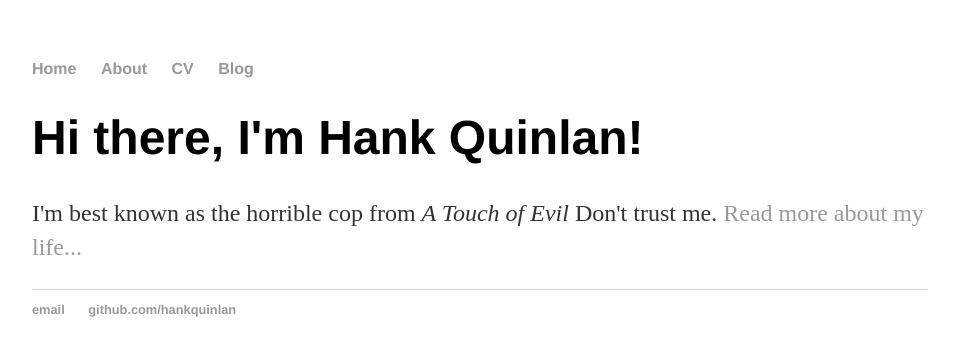
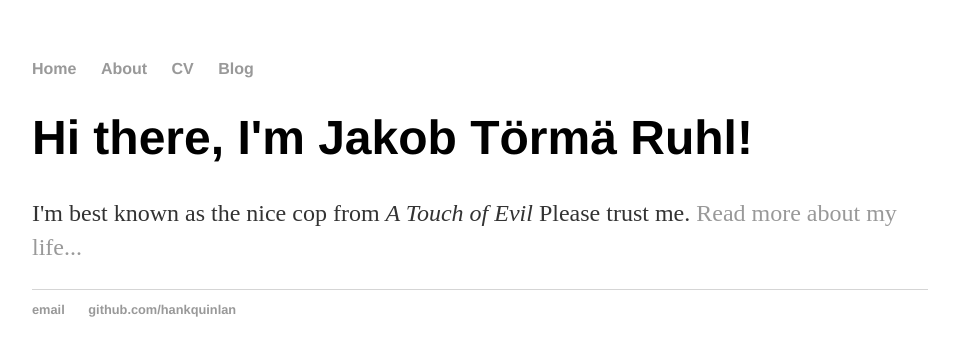
Before and after one commit to litasa/litasa.github.io, a Jekyll site: the page built from index.html, in a window 1280 px wide. Shown: the top 356 px of the page, without its empty margins (160-1115 px from the left). Built offline with Jekyll 4.4.1, drawn with Linux system fonts in a browser that asks for light colours.

Commit message:
Update index.html

```diff
--- a/index.html
+++ b/index.html
@@ -1,8 +1,8 @@
 ---
 layout: default
-title: Hank Quinlan, Horrible Cop
+title: Jakob Törmä Ruhl
 ---
 <div class="blurb">
-	<h1>Hi there, I'm Hank Quinlan!</h1>
-	<p>I'm best known as the horrible cop from <em>A Touch of Evil</em> Don't trust me. <a href="/about">Read more about my life...</a></p>
+	<h1>Hi there, I'm Jakob Törmä Ruhl!</h1>
+	<p>I'm best known as the nice cop from <em>A Touch of Evil</em> Please trust me. <a href="/about">Read more about my life...</a></p>
 </div><!-- /.blurb -->
```
